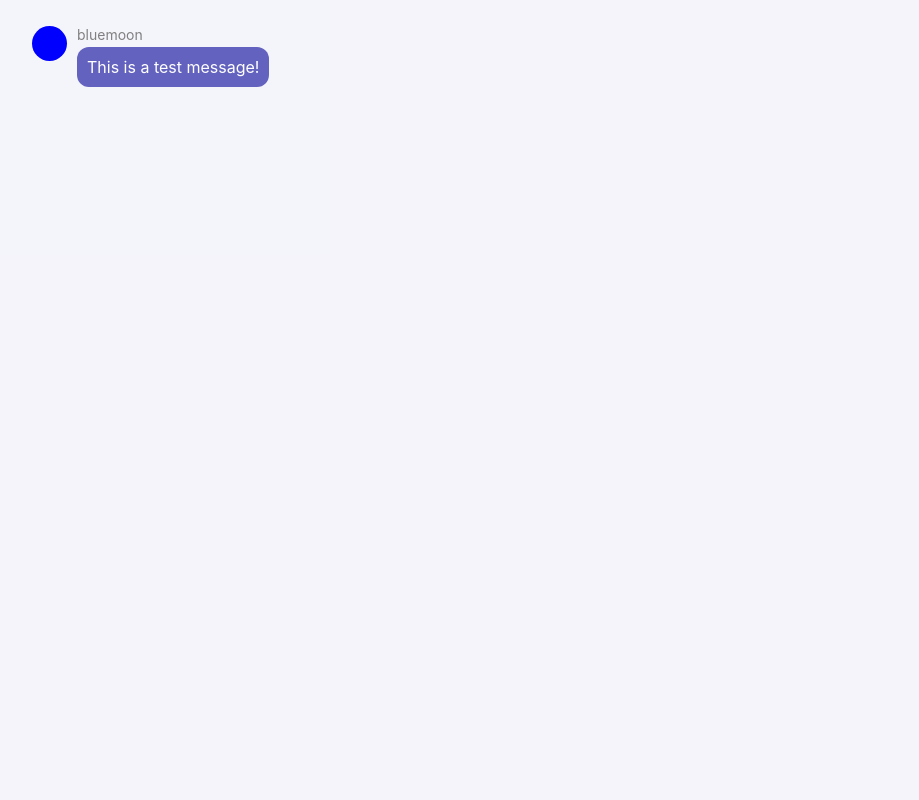
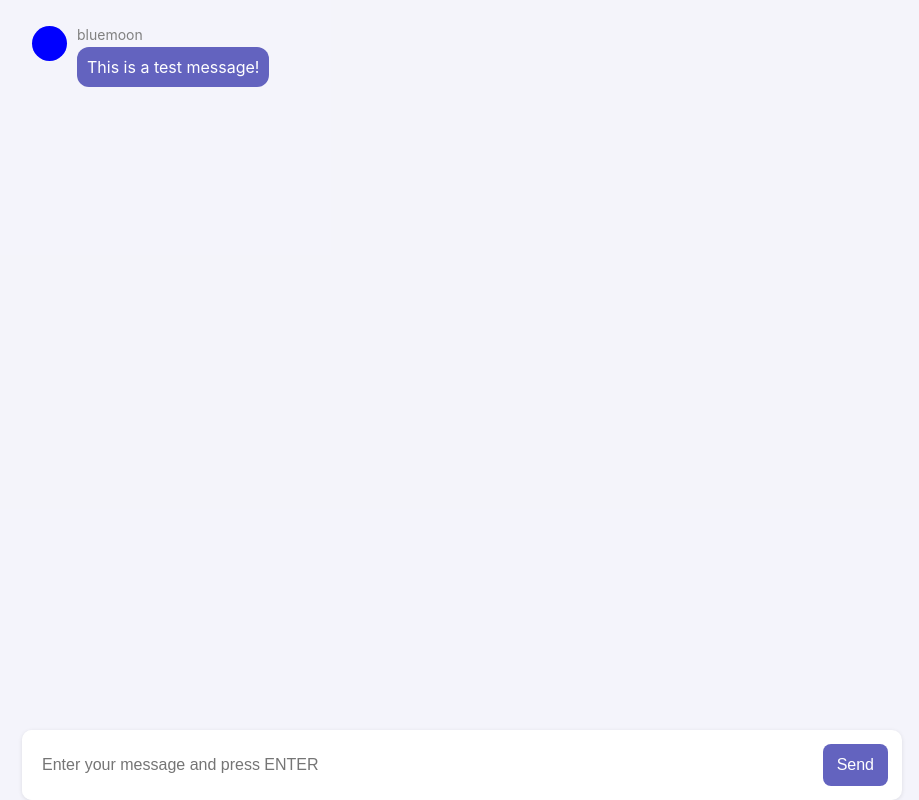
Before and after one commit to lmikoc/chat-app, a React (Create React App) app: page / in a window 1280 px wide. Shown: the whole page, without its empty margins (178-1097 px from the left). Built offline with nearby package versions, Linux system fonts and the light colour scheme; the HTML template or start-up script is replaced by a standard one.

Commit message:
Fix app not displaying message from Input component

```diff
--- a/src/App.jsx
+++ b/src/App.jsx
@@ -2,6 +2,7 @@ import React, { useState } from "react";
 import Messages from "./components/Messages";
 import { randomColor, randomName } from "./utils/generateRandomNameAndColor";
 import styles from "../src/styles/Home.module.css";
+import Input from "./components/Input";
 
 const App = () => {
     const [messages, setMessages] = useState([
@@ -21,10 +22,20 @@ const App = () => {
         username: randomName(),
         color: randomColor()
     });
+    const onSendMessage = (message) => {
+        const newMessage = {
+            data: message,
+            member: {
+                clientData: me
+            }
+        };
+        setMessages([...messages, newMessage]);
+    };
     return (
         <main className={styles.app}>
             <div className={styles.appContent}>
                 <Messages messages={messages} me={me} />
+                <Input onSendMessage={onSendMessage} />
             </div>
         </main>
     );
--- a/src/components/Input.jsx
+++ b/src/components/Input.jsx
@@ -9,8 +9,8 @@ const Input = ({ onSendMessage }) => {
     };
     const onSubmit = (e) => {
         e.preventDefault();
+        onSendMessage(text);
         setText("");
-        onSendMessage(text);
     };
     return (
         <div className={styles.input}>
--- a/src/index.css
+++ b/src/index.css
@@ -1,5 +1,6 @@
 body {
     margin: 0;
+    padding: 0;
     font-family: -apple-system, BlinkMacSystemFont, "Segoe UI", "Roboto",
         "Oxygen", "Ubuntu", "Cantarell", "Fira Sans", "Droid Sans",
         "Helvetica Neue", sans-serif;
@@ -11,3 +12,31 @@ code {
     font-family: source-code-pro, Menlo, Monaco, Consolas, "Courier New",
         monospace;
 }
+
+form {
+    display: flex;
+    width: 100%;
+    background: white;
+    box-shadow: 0px 1px 4px 0px rgba(0, 0, 0, 0.1);
+    border-radius: 10px;
+}
+
+input {
+    font-size: 16px;
+    border: 0;
+    outline: none;
+    flex-grow: 1;
+    padding: 20px;
+    border-radius: 10px;
+}
+
+button {
+    padding: 12px 14px;
+    font-size: 16px;
+    background-color: #6363bf;
+    color: white;
+    border: none;
+    border-radius: 8px;
+    margin: 14px;
+    cursor: pointer;
+}
```
Also changed, not shown: src/styles/globals.css (deleted, +0 -42 lines).
